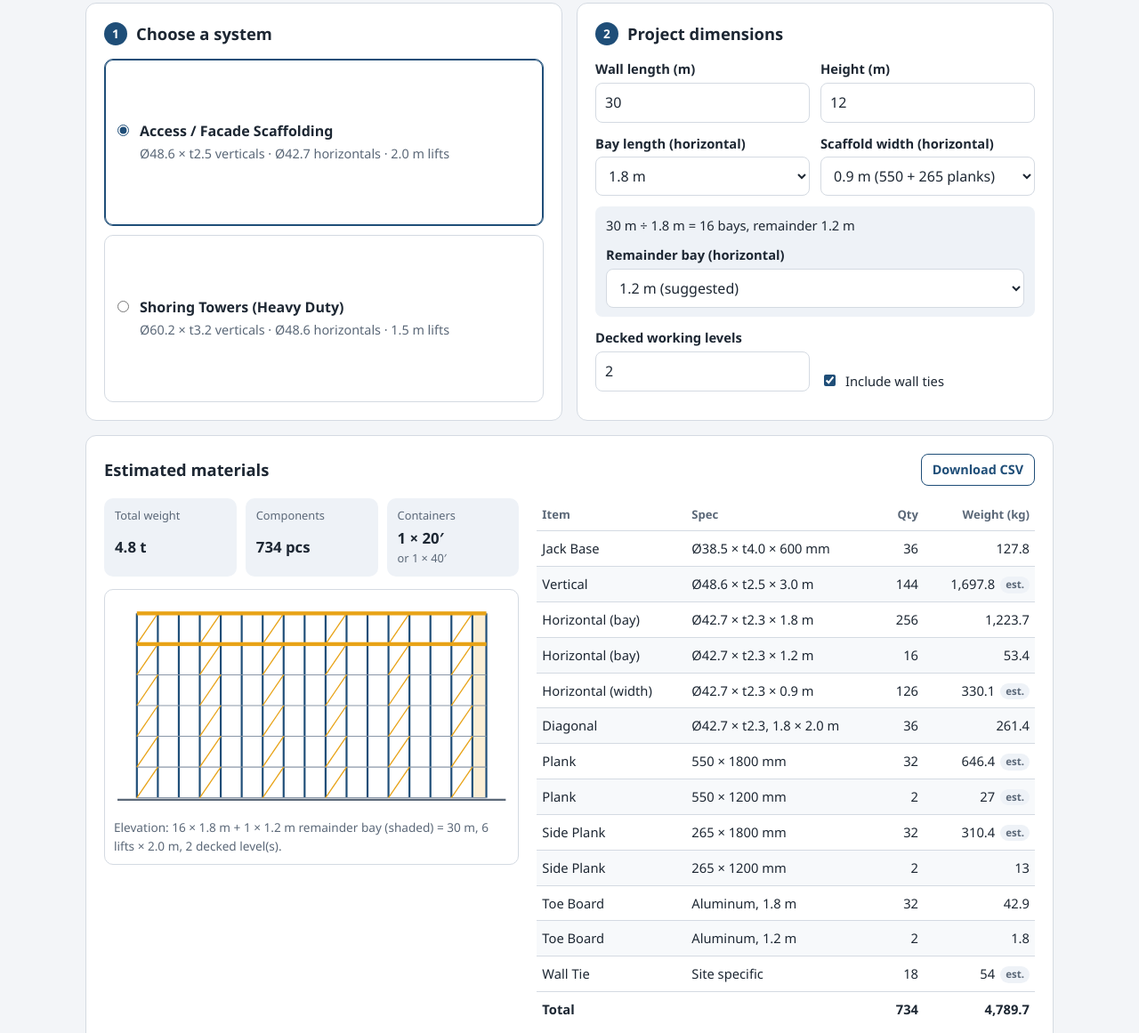
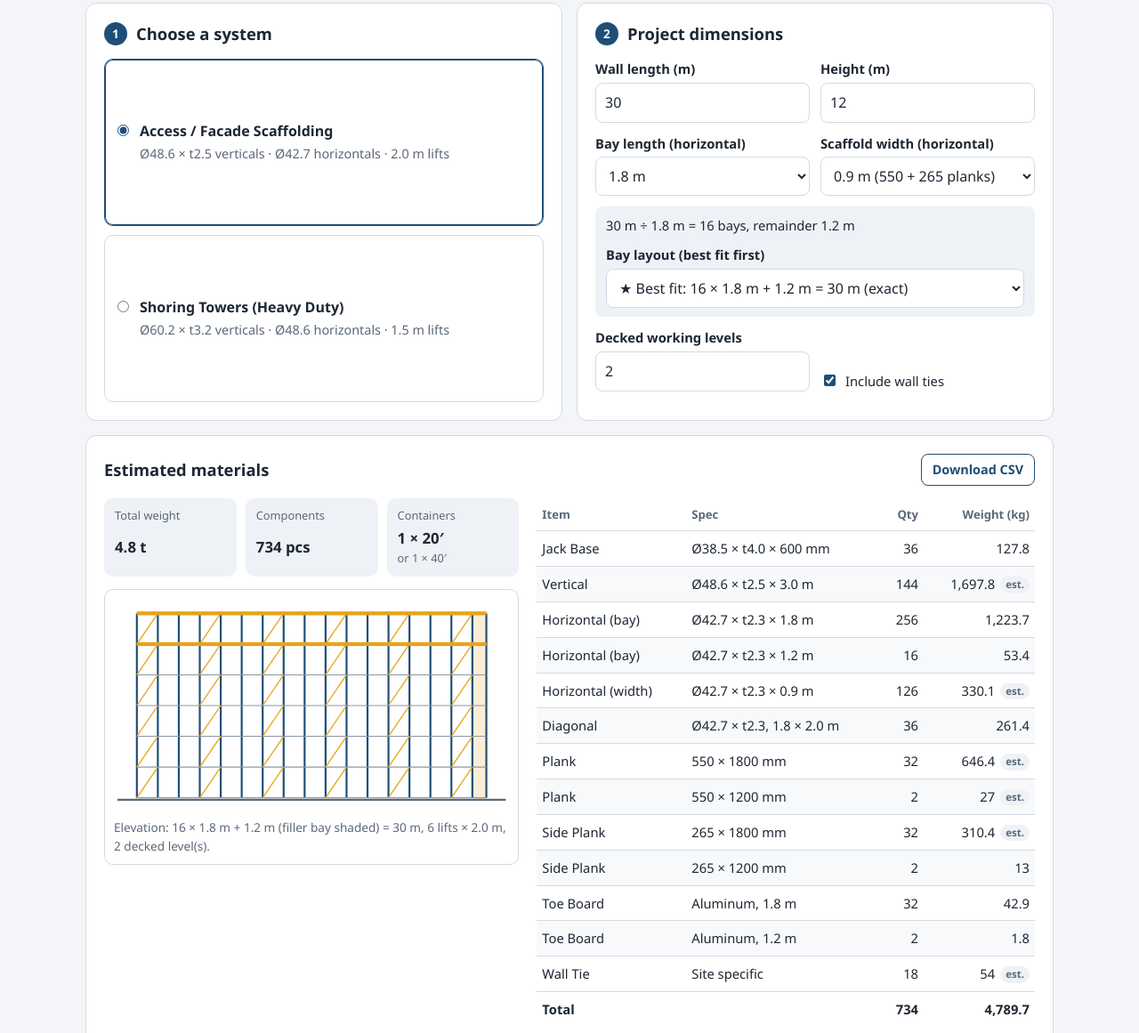
Before and after one commit to lekaipaul-art/sucoot-system, a plain HTML site: page estimator/index.html in a window 1280 px wide. Shown: the part 327-1488 px from the top of the page at 89% size. Drawn offline with nearby package versions, Linux system fonts and the light colour scheme.

Commit message:
自動找出最佳跨距組合，讓總長最接近牆長
依 Wall length 與 Bay length 調整整跨數，並以 1～2 支標準 Horizontal
補足最後一段，依超出長度、是否需訂製、補跨支數排序，預設採用最佳組合，
也可從選單改選其他組合。

Co-Authored-By: Claude Opus 5.5 <noreply@anthropic.com>
Claude-Session: https://claude.ai/code/session_019EHABDhTyXqU5rh2JDE5RD

```diff
--- a/estimator/app.js
+++ b/estimator/app.js
@@ -24,6 +24,7 @@ const baySplitText = document.getElementById("bay-split-text");
 const remainderField = document.getElementById("remainder-field");
 const remainderSelect = document.getElementById("facade-remainder-bay");
 let remainderKey = "";
+let currentPlans = [];
 const downloadButton = document.getElementById("download-button");
 const rfqForm = document.getElementById("rfq-form");
 const rfqSubmit = document.getElementById("rfq-submit");
@@ -78,8 +79,10 @@ function readInputs(system) {
     workingLevels: Number(facadeForm.workingLevels.value),
     wallTies: facadeForm.wallTies.checked
   };
-  if (!remainderField.hidden) {
-    inputs.remainderBay = Number(remainderSelect.value);
+  const chosen = remainderField.hidden ? null : currentPlans[Number(remainderSelect.value)];
+  if (chosen) {
+    inputs.fullBays = chosen.fullBays;
+    inputs.fillers = chosen.fillers.slice();
   }
   return inputs;
 }
@@ -90,44 +93,56 @@ function formatMeters(value) {
   return meterFormat.format(value) + " m";
 }
 
-// Wall length ÷ Bay length：顯示整跨數與餘數；有餘數時顯示「餘數」欄位。
-// 牆長或跨距改變時，餘數欄位重新帶入建議的 Horizontal 長度。
+function describePlan(plan, bay) {
+  let text = plan.fullBays > 0 ? plan.fullBays + " × " + formatMeters(bay) : "";
+  plan.fillers.forEach(function (len) {
+    text += (text ? " + " : "") + formatMeters(len);
+  });
+  text += " = " + formatMeters(plan.covered);
+  if (plan.overshoot < 0) {
+    return text + " (short " + formatMeters(-plan.overshoot) + ", no extra bay)";
+  }
+  if (plan.overshoot === 0) {
+    return text + " (exact)";
+  }
+  return text + " (+" + formatMeters(plan.overshoot) + ")";
+}
+
+// Wall length ÷ Bay length：顯示整跨數與餘數；有餘數時列出最佳跨距組合（第一個為最佳解）。
+// 牆長或跨距改變時，重新計算並選回最佳組合。
 function updateBaySplit() {
   const length = Number(facadeForm.length.value);
   const bay = Number(facadeForm.bayLength.value);
   if (!Number.isFinite(length) || length <= 0) {
     baySplitText.textContent = "–";
     remainderField.hidden = true;
+    currentPlans = [];
     return;
   }
 
-  const split = calc.splitBays(length, bay);
-  const bayWord = split.fullBays === 1 ? " bay" : " bays";
-  if (split.remainder === 0) {
-    baySplitText.textContent = formatMeters(length) + " ÷ " + formatMeters(bay) + " = " + split.fullBays + bayWord + ", no remainder";
+  const plan = calc.planBays(length, bay);
+  const bayWord = plan.fullBays === 1 ? " bay" : " bays";
+  const summary = formatMeters(length) + " ÷ " + formatMeters(bay) + " = " + plan.fullBays + bayWord;
+  if (plan.remainder === 0) {
+    baySplitText.textContent = summary + ", no remainder";
     remainderField.hidden = true;
     remainderKey = "";
+    currentPlans = [];
     return;
   }
 
-  baySplitText.textContent = formatMeters(length) + " ÷ " + formatMeters(bay) + " = " + split.fullBays + bayWord +
-    ", remainder " + formatMeters(split.remainder);
+  baySplitText.textContent = summary + ", remainder " + formatMeters(plan.remainder);
   const key = length + "|" + bay;
   if (key !== remainderKey) {
-    const options = split.options.map(function (len) {
+    currentPlans = plan.plans;
+    const options = currentPlans.map(function (item, index) {
       const option = document.createElement("option");
-      option.value = String(len);
-      option.textContent = formatMeters(len) + (len === split.suggested ? " (suggested)" : "");
+      option.value = String(index);
+      option.textContent = (index === 0 ? "★ Best fit: " : "") + describePlan(item, bay);
       return option;
     });
-    if (split.fullBays > 0) {
-      const none = document.createElement("option");
-      none.value = "0";
-      none.textContent = "No extra bay (covers " + formatMeters(split.fullBays * bay) + ")";
-      options.push(none);
-    }
     remainderSelect.replaceChildren.apply(remainderSelect, options);
-    remainderSelect.value = String(split.suggested);
+    remainderSelect.value = "0";
     remainderKey = key;
   }
   remainderField.hidden = false;
@@ -256,16 +271,10 @@ function svgEl(name, attrs) {
 
 // 外牆架立面圖：跨距 × 步數，最上方的工作層畫踏板，部分跨距畫斜撐。
 function drawFacade(g) {
-  // 依實際長度畫每一跨；餘數跨畫在最右側並加底色標示。
-  const hasRemainder = g.remainderBay > 0;
-  const drawnFull = Math.min(g.fullBays, MAX_DRAWN - (hasRemainder ? 1 : 0));
-  const bayWidths = [];
-  for (let i = 0; i < drawnFull; i++) {
-    bayWidths.push(g.bayLength);
-  }
-  if (hasRemainder) {
-    bayWidths.push(g.remainderBay);
-  }
+  // 依實際長度畫每一跨；補跨畫在最右側並加底色標示。
+  const fillerCount = g.fillers.length;
+  const drawnFull = Math.min(g.fullBays, MAX_DRAWN - fillerCount);
+  const bayWidths = g.bayWidths.slice(g.fullBays - drawnFull);
   const drawnLength = bayWidths.reduce(function (sum, w) { return sum + w; }, 0);
   const width = 360;
   const height = 190;
@@ -279,9 +288,8 @@ function drawFacade(g) {
     xs.push(xs[xs.length - 1] + w * scale);
   });
 
-  if (hasRemainder) {
-    const x = xs[xs.length - 2];
-    parts.push(svgEl("rect", { x: x, y: top, width: xs[xs.length - 1] - x, height: height, class: "remainder-bay" }));
+  for (let i = drawnFull; i < bayWidths.length; i++) {
+    parts.push(svgEl("rect", { x: xs[i], y: top, width: xs[i + 1] - xs[i], height: height, class: "remainder-bay" }));
   }
   parts.push(svgEl("line", { x1: 0, y1: top + height + 2, x2: 400, y2: top + height + 2, class: "ground" }));
   xs.forEach(function (x) {
@@ -304,9 +312,12 @@ function drawFacade(g) {
   }
   diagram.replaceChildren.apply(diagram, parts);
 
-  let text = "Elevation: " + g.fullBays + " × " + g.bayLength.toFixed(1) + " m";
-  if (hasRemainder) {
-    text += " + 1 × " + g.remainderBay.toFixed(1) + " m remainder bay (shaded)";
+  let text = "Elevation: " + g.fullBays + " × " + formatMeters(g.bayLength);
+  g.fillers.forEach(function (len) {
+    text += " + " + formatMeters(len);
+  });
+  if (fillerCount) {
+    text += " (filler bay" + (fillerCount > 1 ? "s" : "") + " shaded)";
   }
   text += " = " + formatMeters(g.coveredLength) + ", " + g.lifts + " lifts × " + g.liftHeight.toFixed(1) +
     " m, " + g.levels + " decked level(s)";
--- a/estimator/calc.js
+++ b/estimator/calc.js
@@ -206,21 +206,95 @@
   }
 
   // 外牆／施工通道鷹架（Access / Facade, Ø48.6）。
-  // Wall length ÷ Bay length：整跨數與餘數，並建議餘數那一跨使用的 Horizontal 長度。
+  // Wall length ÷ Bay length：整跨數與餘數。
   function splitBays(length, bayLength) {
-    const d = DATA.facade;
     const fullBays = Math.floor(length / bayLength + 1e-9);
     const remainder = roundTo(length - fullBays * bayLength, 2);
-    if (remainder <= 0.005) {
-      return { fullBays: fullBays, remainder: 0, options: [], suggested: 0 };
+    return { fullBays: fullBays, remainder: remainder <= 0.005 ? 0 : remainder };
+  }
+
+  // 找出最佳跨距組合：主跨數量可往下調整，最後一段用 1～2 支標準 Horizontal 補足，
+  // 讓總長剛好蓋滿牆長、超出最少。排序：超出長度 → 非標準尺寸數 → 補跨支數 → 主跨數多者優先。
+  const MAX_FILLERS = 2;
+  const PLAN_LIMIT = 5;
+
+  function fillerCombos(lengths) {
+    const combos = [[]];
+    lengths.forEach(function (a, i) {
+      combos.push([a]);
+      if (MAX_FILLERS >= 2) {
+        lengths.slice(i).forEach(function (b) {
+          combos.push([b, a]);
+        });
+      }
+    });
+    return combos;
+  }
+
+  function planBays(length, bayLength) {
+    const d = DATA.facade;
+    const split = splitBays(length, bayLength);
+    const combos = fillerCombos(d.bayLengths);
+    const longest = d.bayLengths[d.bayLengths.length - 1];
+    const minFull = Math.max(0, split.fullBays - Math.ceil((MAX_FILLERS * longest) / bayLength));
+    const plans = [];
+
+    for (let n = split.fullBays; n >= minFull; n--) {
+      const base = n * bayLength;
+      combos.forEach(function (fillers) {
+        if (n === 0 && fillers.length === 0) {
+          return;
+        }
+        const covered = roundTo(base + fillers.reduce(function (sum, len) { return sum + len; }, 0), 2);
+        const overshoot = roundTo(covered - length, 2);
+        if (overshoot < -0.005) {
+          return;
+        }
+        // 補跨長度與主跨相同時，視為多一個整跨，避免重複的組合。
+        const extraFull = fillers.filter(function (len) { return len === bayLength; }).length;
+        const ownFillers = fillers.filter(function (len) { return len !== bayLength; });
+        plans.push({
+          fullBays: n + extraFull,
+          fillers: ownFillers,
+          covered: covered,
+          overshoot: Math.max(0, overshoot),
+          customCount: ownFillers.filter(function (len) { return d.diagonals[len].custom || d.planks[len].custom; }).length
+        });
+      });
     }
-    const options = d.bayLengths.filter(function (len) { return len <= bayLength + 1e-9; });
-    const fit = options.find(function (len) { return len >= remainder - 1e-9; });
-    return { fullBays: fullBays, remainder: remainder, options: options, suggested: fit || bayLength };
+
+    plans.sort(comparePlans);
+    const seen = {};
+    const ranked = plans.filter(function (plan) {
+      const key = plan.fullBays + "|" + plan.fillers.join(",");
+      if (seen[key]) {
+        return false;
+      }
+      seen[key] = true;
+      return true;
+    }).slice(0, PLAN_LIMIT);
+    // 另外提供「不補跨」：只用整跨，可能略短於牆長。
+    if (split.remainder > 0 && split.fullBays > 0) {
+      ranked.push({
+        fullBays: split.fullBays,
+        fillers: [],
+        covered: roundTo(split.fullBays * bayLength, 2),
+        overshoot: -split.remainder,
+        customCount: 0
+      });
+    }
+    return { fullBays: split.fullBays, remainder: split.remainder, plans: ranked, best: ranked[0] };
+  }
+
+  function comparePlans(a, b) {
+    return (a.overshoot - b.overshoot) ||
+      (a.customCount - b.customCount) ||
+      (a.fillers.length - b.fillers.length) ||
+      (b.fullBays - a.fullBays);
   }
 
   // 外牆／施工通道鷹架（Access / Facade, Ø48.6）。
-  // input.remainderBay：餘數那一跨的 Horizontal 長度；0 表示不加這一跨。
+  // input.fullBays 與 input.fillers：指定跨距組合；未指定時自動採用最佳組合。
   function estimateFacade(input) {
     const d = DATA.facade;
     const errors = [];
@@ -237,26 +311,38 @@
     }
 
     const bay = input.bayLength;
-    const split = splitBays(input.length, bay);
-    let remainderBay = 0;
-    if (split.remainder > 0) {
-      remainderBay = input.remainderBay === undefined ? split.suggested : Number(input.remainderBay);
-      if (remainderBay !== 0 && split.options.indexOf(remainderBay) === -1) {
-        return { ok: false, errors: ["Remainder bay length is not supported."] };
+    const plan = planBays(input.length, bay);
+    let fullBays = plan.best ? plan.best.fullBays : 0;
+    let fillers = plan.best ? plan.best.fillers : [];
+    if (Array.isArray(input.fillers) && Number.isInteger(input.fullBays)) {
+      fullBays = input.fullBays;
+      fillers = input.fillers.map(Number);
+      const invalid = fillers.some(function (len) { return d.bayLengths.indexOf(len) === -1; });
+      if (invalid || fullBays < 0 || fillers.length > MAX_FILLERS || fullBays + fillers.length === 0) {
+        return { ok: false, errors: ["The selected bay layout is not supported."] };
       }
     }
+
     const bayGroups = [];
-    if (split.fullBays > 0) {
-      bayGroups.push({ length: bay, count: split.fullBays });
+    if (fullBays > 0) {
+      bayGroups.push({ length: bay, count: fullBays });
     }
-    if (remainderBay > 0) {
-      bayGroups.push({ length: remainderBay, count: 1 });
+    fillers.forEach(function (len) {
+      const group = bayGroups.find(function (g) { return g.length === len; });
+      if (group) {
+        group.count += 1;
+      } else {
+        bayGroups.push({ length: len, count: 1 });
+      }
+    });
+    const bayWidths = [];
+    for (let i = 0; i < fullBays; i++) {
+      bayWidths.push(bay);
     }
-    if (!bayGroups.length) {
-      return { ok: false, errors: ["The wall is shorter than one bay. Please choose a remainder bay length."] };
-    }
+    fillers.forEach(function (len) { bayWidths.push(len); });
+    const coveredLength = roundTo(bayWidths.reduce(function (sum, w) { return sum + w; }, 0), 2);
 
-    const bays = split.fullBays + (remainderBay > 0 ? 1 : 0);
+    const bays = bayWidths.length;
     const lifts = Math.ceil(input.height / d.liftHeight - 1e-9);
     const levels = Math.min(Math.max(1, Math.round(input.workingLevels || 1)), lifts);
     const frames = bays + 1;
@@ -297,15 +383,17 @@
 
     return Object.assign({ ok: true, errors: [] }, summarize(items, {
       system: "facade",
-      split: { fullBays: split.fullBays, remainder: split.remainder, remainderBay: remainderBay },
+      split: { fullBays: plan.fullBays, remainder: plan.remainder },
+      layout: { fullBays: fullBays, fillers: fillers, covered: coveredLength, difference: roundTo(coveredLength - input.length, 2) },
       geometry: {
         bays: bays,
-        fullBays: split.fullBays,
-        remainderBay: remainderBay,
+        fullBays: fullBays,
+        fillers: fillers,
+        bayWidths: bayWidths,
         lifts: lifts,
         levels: levels,
         bayLength: bay,
-        coveredLength: roundTo(split.fullBays * bay + remainderBay, 2),
+        coveredLength: coveredLength,
         liftHeight: d.liftHeight,
         height: input.height
       }
@@ -381,7 +469,7 @@
     }).join("\r\n");
   }
 
-  const api = { DATA: DATA, splitBays: splitBays, estimateFacade: estimateFacade, estimateShoring: estimateShoring, toCsv: toCsv };
+  const api = { DATA: DATA, splitBays: splitBays, planBays: planBays, estimateFacade: estimateFacade, estimateShoring: estimateShoring, toCsv: toCsv };
   if (typeof module === "object" && module.exports) {
     module.exports = api;
   } else {
--- a/estimator/index.html
+++ b/estimator/index.html
@@ -89,7 +89,7 @@
         <div class="bay-split" aria-live="polite">
           <p id="bay-split-text" class="bay-split-text">–</p>
           <div id="remainder-field" class="field remainder-field" hidden>
-            <label for="facade-remainder-bay">Remainder bay (horizontal)</label>
+            <label for="facade-remainder-bay">Bay layout (best fit first)</label>
             <select id="facade-remainder-bay" name="remainderBay"></select>
           </div>
         </div>
--- a/estimator/sw.js
+++ b/estimator/sw.js
@@ -1,6 +1,6 @@
 // Service worker：讓估算器可安裝成 App，並在離線時仍能開啟與計算。
 // 每次修改網站檔案後，請把 CACHE_VERSION 加一，使用者才會拿到新版。
-const CACHE_VERSION = "v4";
+const CACHE_VERSION = "v5";
 const CACHE_NAME = "sucoot-estimator-" + CACHE_VERSION;
 
 const APP_SHELL = [
```
